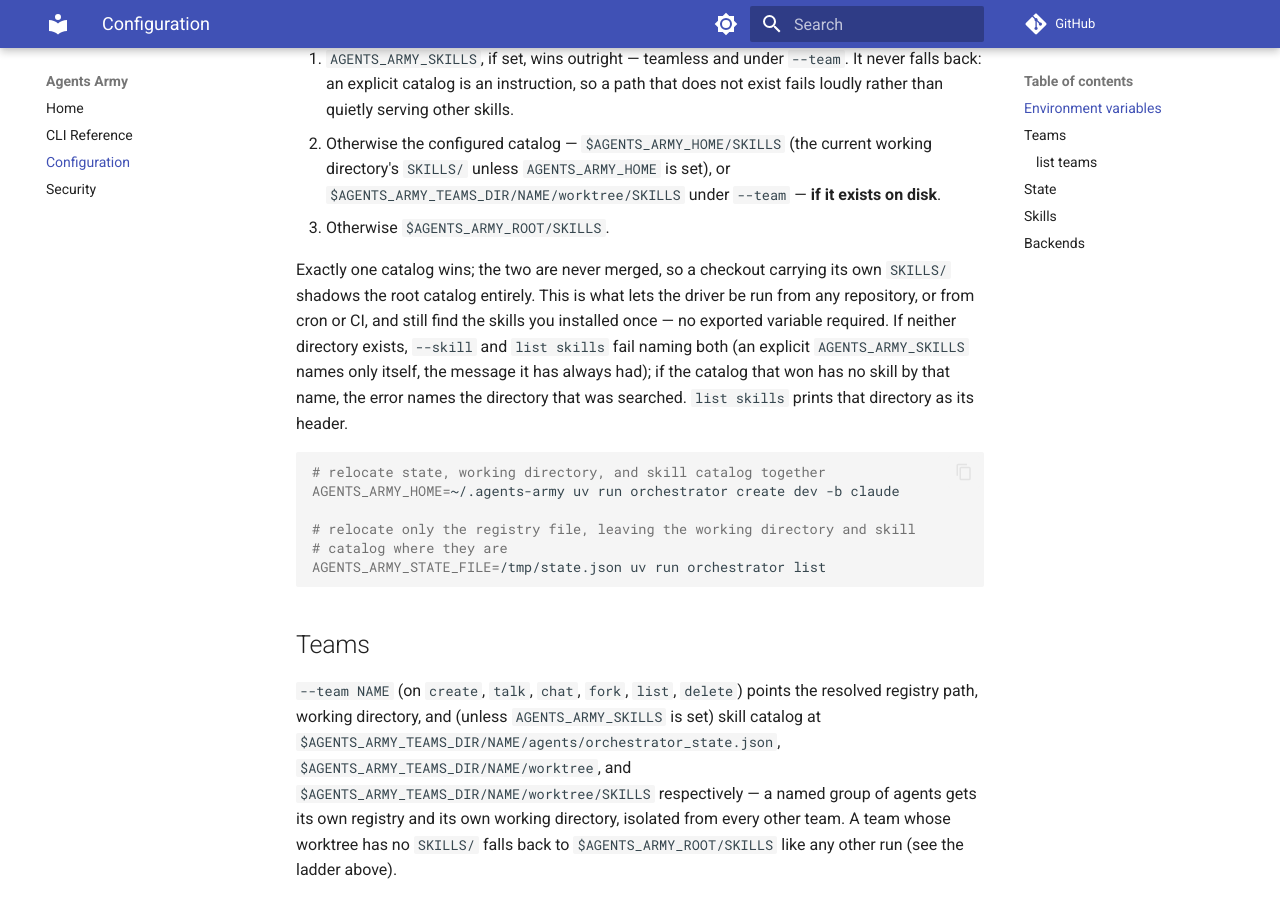
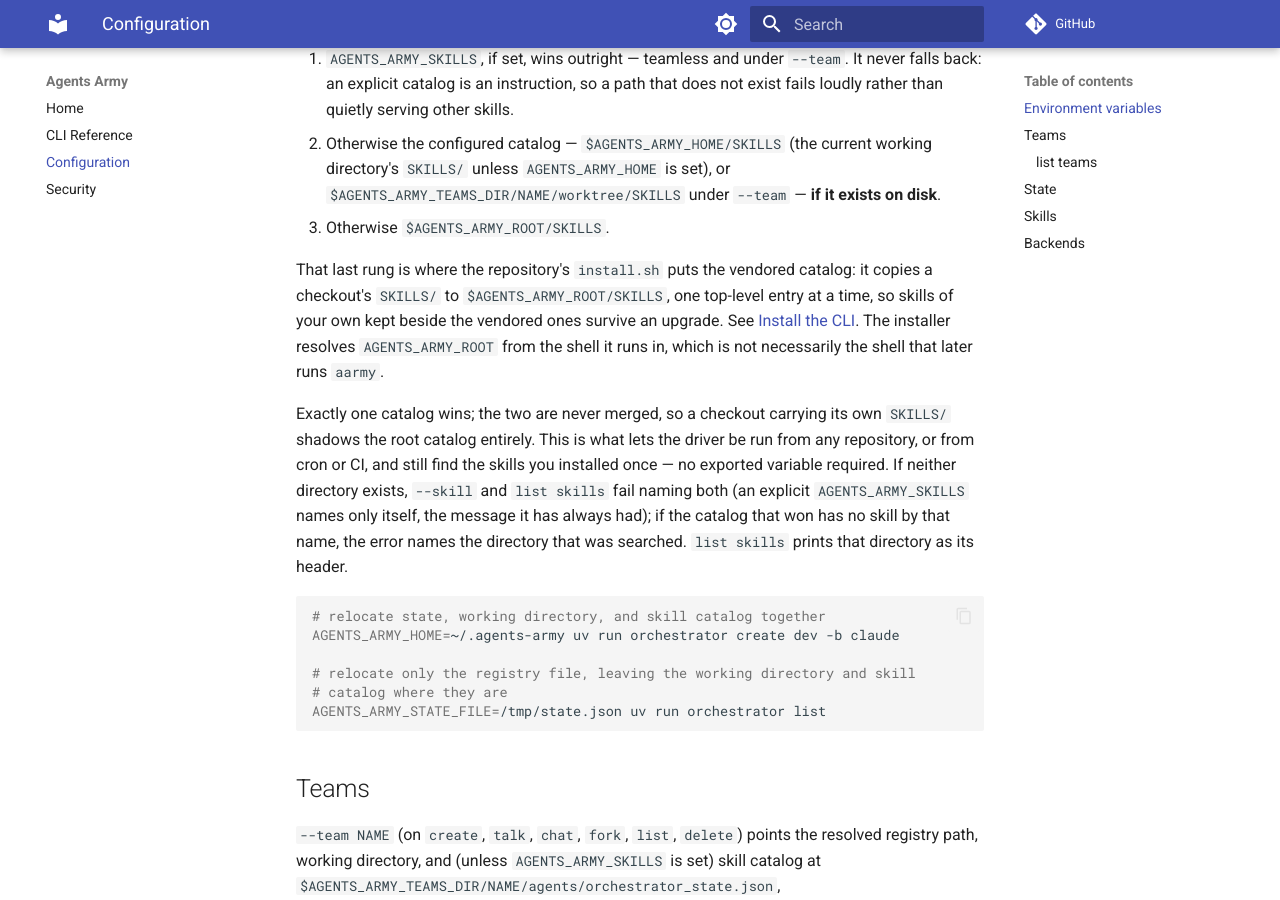
Before and after one commit to gabepsilva/agents-army-2, an MkDocs documentation site: the page built from docs/configuration.md, in a window 1280 px wide and 900 px high, scrolled down 860 px. Built offline with MkDocs 1.6.1 and Material for MkDocs 9.7.7, drawn with Linux system fonts in a browser that asks for light colours; comment, search, counter and statistics services are not loaded.

Commit message:
Document install, upgrade and uninstall under Setup
README's Setup section covered only the develop-on-this-repo path. Add what
install.sh does, in the order it does it, the AGENTS_ARMY_ROOT split between
the installing shell and the running one, and manual uninstall -- three
steps, no flag, with the delimited rc block as what makes deleting it by
hand safe. Two notes the issue called optional and welcome: non-interactive
callers inherit no rc file and should use an absolute path, and vendored
skill names are reserved because the index rejects a duplicated name.

docs/configuration.md names the installed catalog on the ladder's third rung,
which is the one install.sh writes.

Refs #161

Co-Authored-By: Claude Opus 5 <noreply@anthropic.com>

```diff
--- a/docs/configuration.md
+++ b/docs/configuration.md
@@ -27,6 +27,13 @@ The skills catalog resolves in this order:
    `$AGENTS_ARMY_TEAMS_DIR/NAME/worktree/SKILLS` under `--team` — **if it
    exists on disk**.
 3. Otherwise `$AGENTS_ARMY_ROOT/SKILLS`.
+
+That last rung is where the repository's `install.sh` puts the vendored
+catalog: it copies a checkout's `SKILLS/` to `$AGENTS_ARMY_ROOT/SKILLS`, one
+top-level entry at a time, so skills of your own kept beside the vendored
+ones survive an upgrade. See [Install the CLI](../README.md#install-the-cli).
+The installer resolves `AGENTS_ARMY_ROOT` from the shell it runs in, which is
+not necessarily the shell that later runs `aarmy`.
 
 Exactly one catalog wins; the two are never merged, so a checkout carrying
 its own `SKILLS/` shadows the root catalog entirely. This is what lets the
```
Also changed, not shown: README.md (+61 -0 lines).
